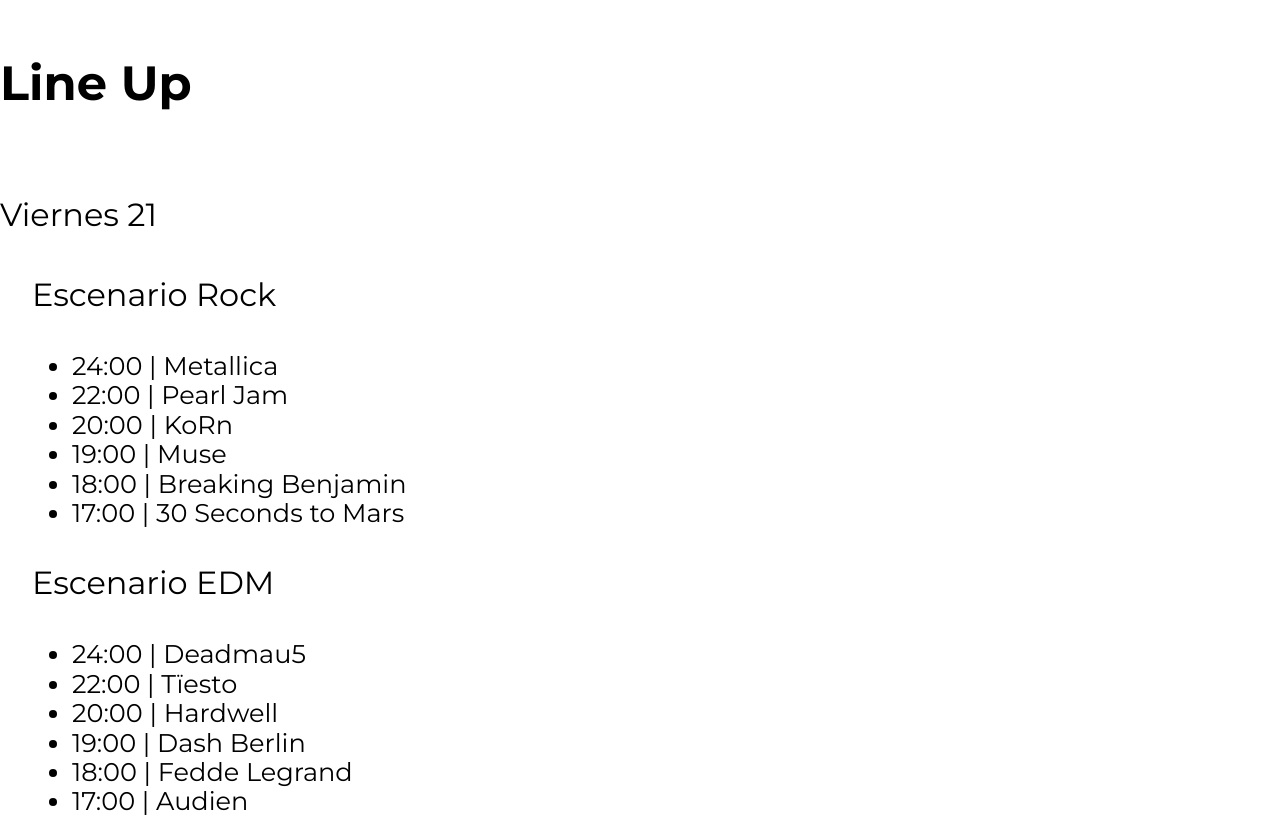
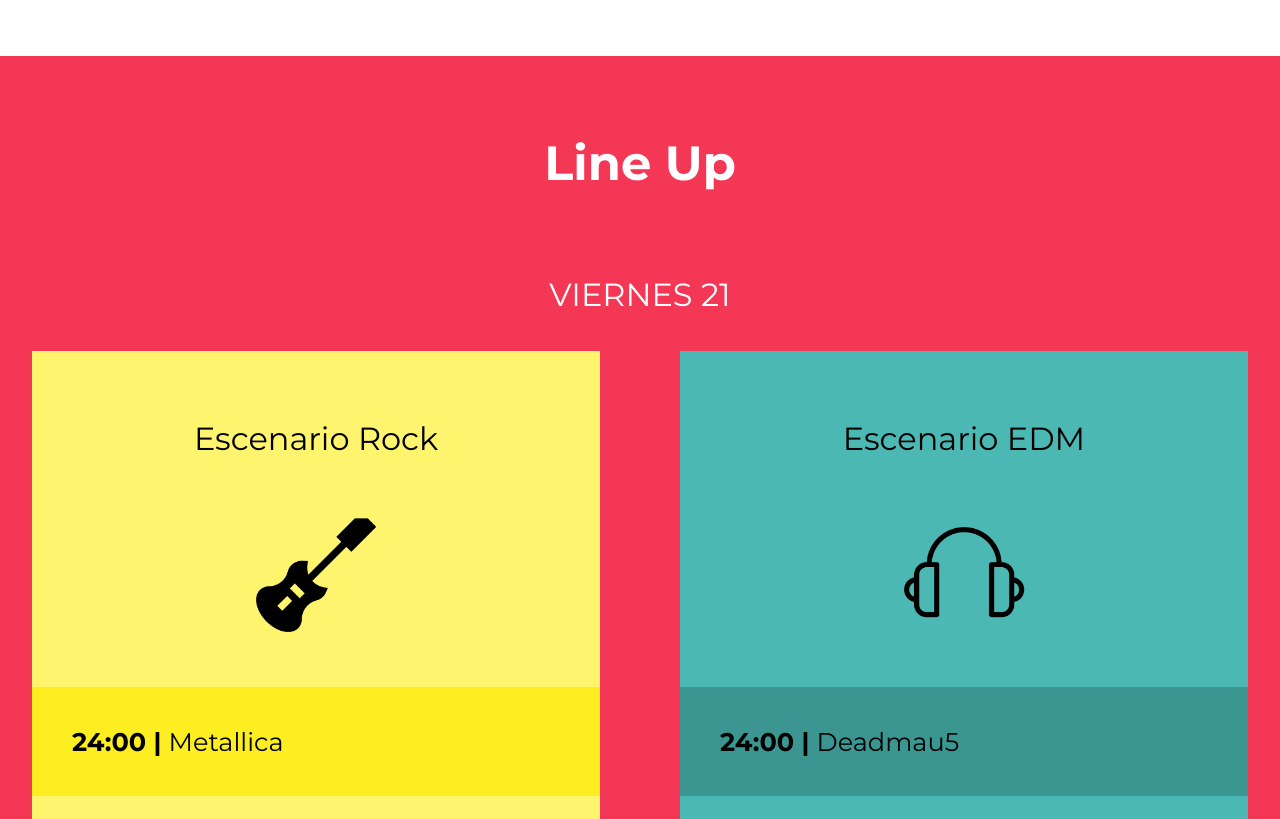
Before and after one commit to nicomichelson/festivalMusica, a website: page index.html in a window 1280 px wide. Shown: the part 1680-2499 px from the top of the page. Drawn offline with Linux system fonts and the light colour scheme.

Commit message:
calendario

```diff
--- a/index.html
+++ b/index.html
@@ -60,7 +60,7 @@
     <section class="lineup">
         <h3>Line Up</h3>
         <p class="dia">Viernes 21</p>
-        <div class="escenario-contenedor contenedor">
+        <div class="escenarios-contenedor contenedor">
             <div class="escenario rock bg-amarillo">
                 <p class="nombre-escenario">Escenario Rock</p>
                 <ul class="calendario">
@@ -112,7 +112,7 @@
         </div><!--.escenario-contenedor-->
 
         <p class="dia">Sabado 22</p>
-        <div class="escenario-contenedor contenedor">
+        <div class="escenarios-contenedor contenedor">
             <div class="escenario rock bg-verde">
                 <p class="nombre-escenario">Escenario Rock</p>
                 <ul class="calendario">
--- a/src/scss/base/_mixins.scss
+++ b/src/scss/base/_mixins.scss
@@ -25,3 +25,8 @@
     grid-template-columns: repeat($columnas, 1fr);
     gap: $espaciado;
 }
+@mixin resetear-lista {
+    margin: 0;
+    padding: 0;
+    list-style: none;
+}
--- a/src/scss/layout/_lineup.scss
+++ b/src/scss/layout/_lineup.scss
@@ -1,2 +1,66 @@
 @use 'base/variables' as v;
 @use 'base/mixins' as m;
+
+.lineup{
+    background-color: v.$rosa;
+    padding: 5rem 0;
+    h3,p{
+        text-align: center;
+        color: v.$blanco;
+    }
+    .dia{
+        text-transform: uppercase;
+        margin-bottom: 5rem 0;
+    }
+}
+.escenarios-contenedor{
+    @include m.tablet {
+        @include m.grid(2, 5rem);
+    }
+    p{
+        color: v.$negro;
+    }
+    .escenario{
+        padding-top: 2rem;
+        p{
+            &:after{
+                content: '';
+                display: block;
+                width: 20rem;
+                height: 10rem;
+                background-size: 15rem;
+                background-repeat: no-repeat;
+                background-position: center center;
+                margin: 2rem auto 0 auto;
+            }
+        }
+    }
+}
+.edm .nombre-escenario:after{
+    background-image: url(../img/icono_edm.png);
+}
+.rock .nombre-escenario:after{
+    background-image: url(../img/icono_rock.png);
+}
+.calendario{
+    @include m.resetear-lista;
+    li{
+        padding: 2.5rem;
+        font-weight: 700;
+        span{
+            font-weight: 400;
+        }
+    }
+}
+.bg-amarillo{
+    background-color: v.$amarillo;
+    li:nth-child(odd){
+        background-color: darken(v.$amarillo, 15%);
+    }
+}
+.bg-verde{
+    background-color: v.$verde;
+    li:nth-child(odd){
+        background-color: darken(v.$verde, 10%);
+    }
+}
```
Also changed, not shown: build/css/app.css.
